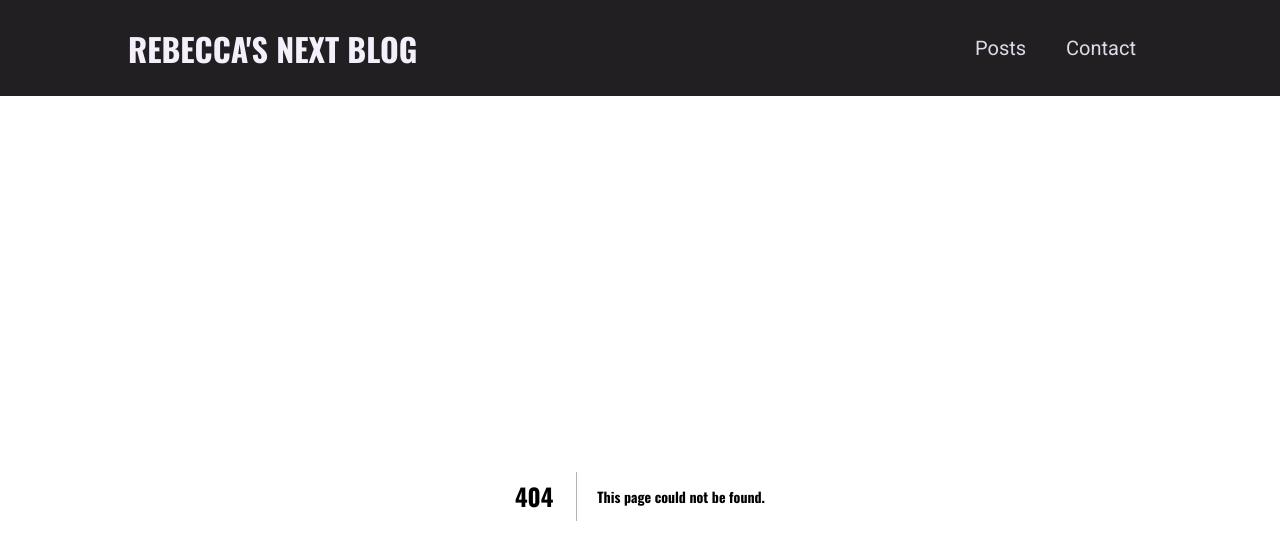
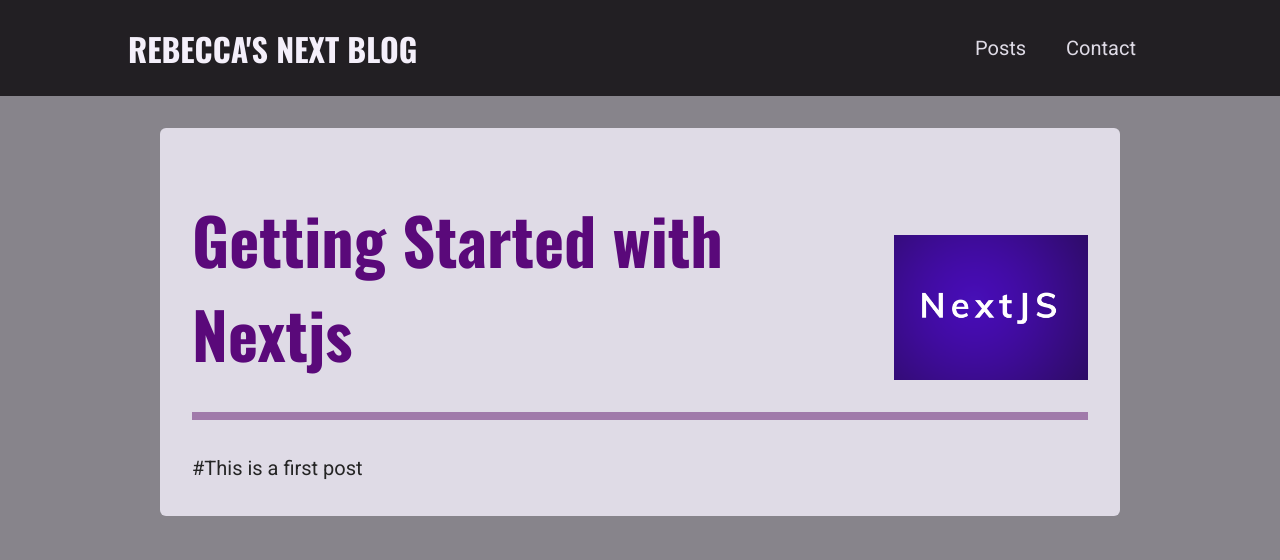
Before and after one commit to ryhanlon/next_blog, a Next.js app: page /posts/post-detail/post-content in a window 1280 px wide. Before the commit this address had no page. Shown: the top 560 px of the page. Built offline with nearby package versions, Linux system fonts and the light colour scheme.

Commit message:
re: add post-content & post-header

```diff
--- /dev/null
+++ b/pages/posts/post-detail/post-content.js
@@ -0,0 +1,25 @@
+import PostHeader from './post-header';
+import classes from './post-content.module.css';
+
+const DUMMY_POST = {
+	slug: 'getting-started-with-nextjs',
+	title: 'Getting Started with Nextjs',
+	image: 'getting-started-nextjs.png',
+	date: '2022-02-10',
+	content: '#This is a first post'
+}
+
+
+function PostContent() {
+	const { slug, image, title, content } = DUMMY_POST;
+	const imagePath = `/images/posts/${slug}/${image}`;
+
+	return (
+		<article className={classes.content}>
+			<PostHeader title={title} image={imagePath}/>
+			{content}
+		</article>
+	);
+}
+
+export default PostContent;
--- /dev/null
+++ b/pages/posts/post-detail/post-content.module.css
@@ -0,0 +1,26 @@
+.content {
+  width: 95%;
+  max-width: 60rem;
+  margin: var(--size-8) auto;
+  font-size: var(--size-5);
+  line-height: var(--size-8);
+  background-color: var(--color-grey-100);
+  border-radius: 6px;
+  padding: var(--size-4);
+}
+
+.content p {
+  color: var(--color-grey-800);
+}
+
+.content .image {
+  margin: var(--size-4) auto;
+  width: 100%;
+  max-width: 600px;
+}
+
+@media (min-width: 768px) {
+  .content {
+    padding: var(--size-8);
+  }
+}
--- /dev/null
+++ b/pages/posts/post-detail/post-header.js
@@ -0,0 +1,16 @@
+import Image from 'next/image';
+
+import classes from './post-header.module.css';
+
+function PostHeader(props) {
+	const { title, image } = props;
+
+	return (
+		<header className={classes.header}>
+			<h1>{title}</h1>
+			<Image  src={image} alt={title} width={200} height={150}/>
+		</header>
+	);
+}
+
+export default PostHeader;
--- /dev/null
+++ b/pages/posts/post-detail/post-header.module.css
@@ -0,0 +1,38 @@
+
+.header {
+  padding-bottom: var(--size-8);
+  border-bottom: 8px solid var(--color-primary-100);
+  margin: var(--size-4) 0;
+  display: flex;
+  flex-direction: column-reverse;
+  justify-content: space-between;
+  align-items: center;
+  gap: 1rem;
+}
+
+.header h1 {
+  font-size: var(--size-8);
+  color: var(--color-primary-500);
+  margin: 0;
+  line-height: initial;
+  text-align: center;
+}
+
+.header img {
+  object-fit: cover;
+  width: 200px;
+  height: 120px;
+}
+
+@media (min-width: 768px) {
+  .header {
+    margin: var(--size-8) 0;
+    flex-direction: row;
+    align-items: flex-end;
+  }
+
+  .header h1 {
+    font-size: var(--size-16);
+    text-align: left;
+  }
+}
```
Also changed, not shown: pages/posts/[slug].js (+3 -5 lines).
